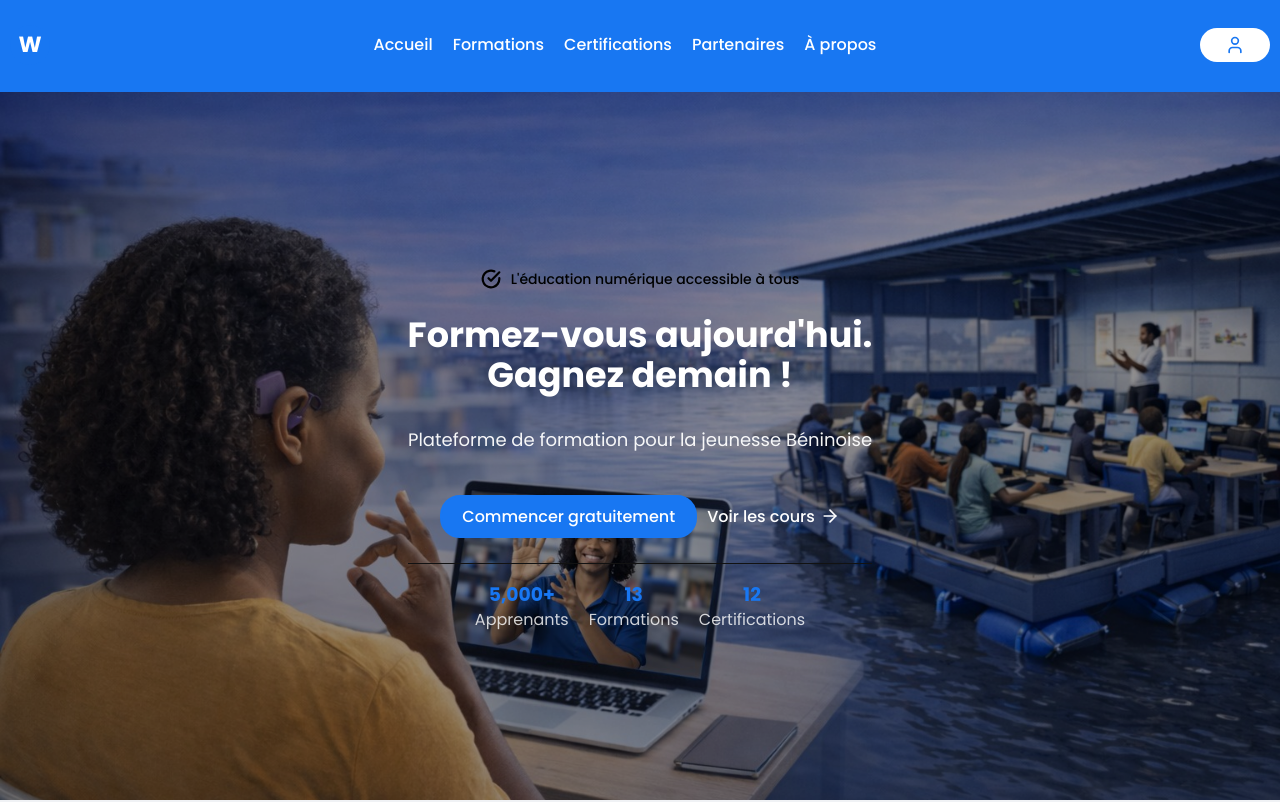
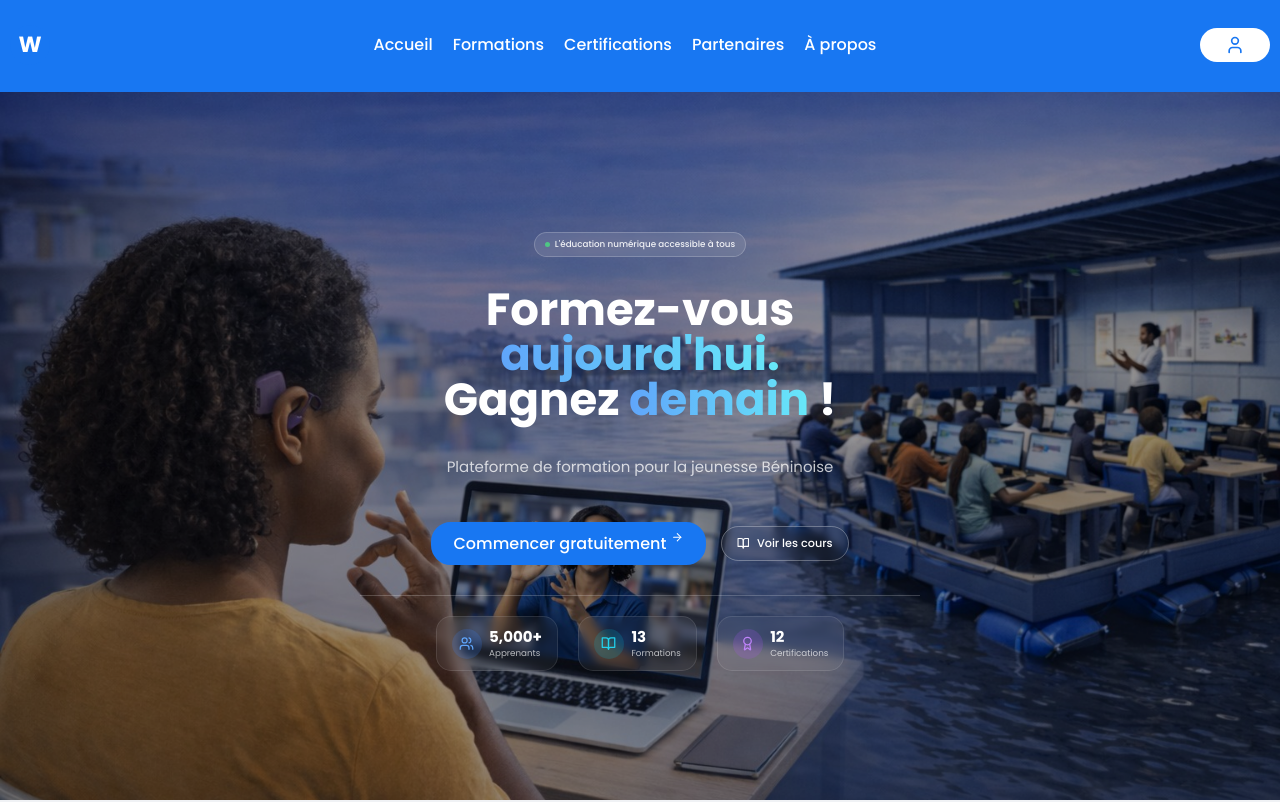
Before and after one commit to VOGLOSSOU/win-academy-fronend-app, a Next.js app: page / in a window 1280 px wide. Shown: the top 802 px of the page. Built offline with nearby package versions, Linux system fonts and the light colour scheme.

Commit message:
ça évolue

```diff
--- a/src/components/Hero.tsx
+++ b/src/components/Hero.tsx
@@ -2,7 +2,7 @@
 
 import Link from 'next/link';
 import Image from 'next/image';
-import { ArrowRight } from 'lucide-react';
+import { ArrowRight, Users, BookOpen, Award } from 'lucide-react';
 
 export default function Hero() {
   return (
@@ -10,47 +10,69 @@ export default function Hero() {
       <div className="hero-background"></div>
       <div className="container mx-auto px-4 relative z-10">
         <div className="grid md:grid-cols-1 gap-12 items-center">
-          {/* Content - Centered */}
-          <div className="animate-fade-in text-center max-w-4xl mx-auto">
-            <div className="section-title mb-4 justify-center">
-              <Image
-                src="/images/icon-check.svg"
-                alt="icon"
-                width={24}
-                height={24}
-                className="w-6 h-6"
-              />
-              <span>L'éducation numérique accessible à tous</span>
+          {/* Content - Centered with animations */}
+          <div className="text-center max-w-4xl mx-auto">
+            {/* Badge */}
+            <div className="animate-slide-up mb-6 inline-flex items-center gap-2 bg-white/10 backdrop-blur-sm px-4 py-2 rounded-full border border-white/20">
+              <span className="w-2 h-2 bg-green-400 rounded-full animate-pulse"></span>
+              <span className="text-white/90 text-sm font-medium">L'éducation numérique accessible à tous</span>
             </div>
-            <h1 className="section-heading mb-6">
-              Formez-vous aujourd'hui.<br />Gagnez demain !
+
+            {/* Main Title */}
+            <h1 className="animate-slide-up-delay-1 section-heading mb-8 text-5xl md:text-7xl font-bold leading-tight">
+              <span className="text-white">Formez-vous </span>
+              <span className="text-transparent bg-clip-text bg-gradient-to-r from-blue-400 to-cyan-300">aujourd'hui.</span>
+              <br />
+              <span className="text-white">Gagnez </span>
+              <span className="text-transparent bg-clip-text bg-gradient-to-r from-blue-400 to-cyan-300">demain</span>
+              <span className="text-white"> !</span>
             </h1>
-            <p className="section-description mb-8">
+
+            {/* Description */}
+            <p className="animate-slide-up-delay-2 section-description mb-10 text-xl md:text-2xl text-white/80 font-light max-w-2xl mx-auto">
               Plateforme de formation pour la jeunesse Béninoise
             </p>
-            <div className="flex flex-wrap items-center justify-center gap-4">
-              <Link href="/formations" className="btn-primary">
-                Commencer gratuitement
+
+            {/* Buttons */}
+            <div className="animate-slide-up-delay-3 flex flex-wrap items-center justify-center gap-6">
+              <Link href="/formations" className="btn-primary group">
+                <span>Commencer gratuitement</span>
+                <ArrowRight className="w-5 h-5 ml-2 group-hover:translate-x-1 transition-transform" />
               </Link>
-              <Link href="/certifications" className="flex items-center gap-2 text-white hover:text-gray-200 transition-colors font-medium">
-                Voir les cours
-                <ArrowRight size={20} />
+              <Link href="/formations" className="flex items-center gap-3 text-white hover:text-blue-300 transition-colors font-medium text-lg px-6 py-3 rounded-full border border-white/30 hover:border-white/50 backdrop-blur-sm hover:bg-white/10 transition-all">
+                <BookOpen className="w-5 h-5" />
+                <span>Voir les cours</span>
               </Link>
             </div>
 
-            {/* Stats */}
-            <div className="flex flex-wrap justify-center gap-8 mt-10 pt-8 border-t border-gray-200/30">
-              <div>
-                <p className="text-3xl font-bold text-primary">5,000+</p>
-                <p className="text-white/80">Apprenants</p>
+            {/* Stats with icons */}
+            <div className="animate-slide-up-delay-3 flex flex-wrap justify-center gap-8 mt-12 pt-8 border-t border-white/20">
+              <div className="flex items-center gap-3 bg-white/5 backdrop-blur-sm px-6 py-4 rounded-2xl border border-white/10 hover:bg-white/10 transition-all hover:-translate-y-1">
+                <div className="w-12 h-12 rounded-full bg-blue-500/20 flex items-center justify-center">
+                  <Users className="w-6 h-6 text-blue-400" />
+                </div>
+                <div className="text-left">
+                  <p className="text-2xl font-bold text-white">5,000+</p>
+                  <p className="text-white/70 text-sm">Apprenants</p>
+                </div>
               </div>
-              <div>
-                <p className="text-3xl font-bold text-primary">13</p>
-                <p className="text-white/80">Formations</p>
+              <div className="flex items-center gap-3 bg-white/5 backdrop-blur-sm px-6 py-4 rounded-2xl border border-white/10 hover:bg-white/10 transition-all hover:-translate-y-1">
+                <div className="w-12 h-12 rounded-full bg-cyan-500/20 flex items-center justify-center">
+                  <BookOpen className="w-6 h-6 text-cyan-400" />
+                </div>
+                <div className="text-left">
+                  <p className="text-2xl font-bold text-white">13</p>
+                  <p className="text-white/70 text-sm">Formations</p>
+                </div>
               </div>
-              <div>
-                <p className="text-3xl font-bold text-primary">12</p>
-                <p className="text-white/80">Certifications</p>
+              <div className="flex items-center gap-3 bg-white/5 backdrop-blur-sm px-6 py-4 rounded-2xl border border-white/10 hover:bg-white/10 transition-all hover:-translate-y-1">
+                <div className="w-12 h-12 rounded-full bg-purple-500/20 flex items-center justify-center">
+                  <Award className="w-6 h-6 text-purple-400" />
+                </div>
+                <div className="text-left">
+                  <p className="text-2xl font-bold text-white">12</p>
+                  <p className="text-white/70 text-sm">Certifications</p>
+                </div>
               </div>
             </div>
           </div>
--- a/src/style.css
+++ b/src/style.css
@@ -211,6 +211,7 @@ header {
     min-height: 100vh;
     display: flex;
     align-items: center;
+    overflow: hidden;
 }
 
 .hero-background {
@@ -225,6 +226,33 @@ header {
     z-index: -1;
 }
 
+/* Modern overlay with film effect */
+.hero-background::before {
+    content: '';
+    position: absolute;
+    top: 0;
+    left: 0;
+    right: 0;
+    bottom: 0;
+    background:
+        repeating-linear-gradient(
+            0deg,
+            transparent,
+            transparent 2px,
+            rgba(0, 0, 0, 0.03) 2px,
+            rgba(0, 0, 0, 0.03) 4px
+        ),
+        repeating-linear-gradient(
+            90deg,
+            transparent,
+            transparent 2px,
+            rgba(0, 0, 0, 0.03) 2px,
+            rgba(0, 0, 0, 0.03) 4px
+        );
+    z-index: 1;
+    pointer-events: none;
+}
+
 .hero-background::after {
     content: '';
     position: absolute;
@@ -232,7 +260,68 @@ header {
     left: 0;
     right: 0;
     bottom: 0;
-    background: linear-gradient(to bottom, rgba(0, 0, 0, 0.7) 0%, rgba(0, 0, 0, 0.9) 100%);
+    background:
+        radial-gradient(ellipse at center, rgba(0, 0, 0, 0.75) 0%, rgba(0, 0, 0, 0.88) 50%, rgba(0, 0, 0, 0.95) 100%),
+        linear-gradient(
+            135deg,
+            rgba(0, 0, 0, 0.95) 0%,
+            rgba(0, 0, 0, 0.90) 50%,
+            rgba(0, 0, 0, 0.95) 100%
+        );
+    z-index: 0;
+}
+
+/* Hero content animations */
+@keyframes slideInUp {
+    from {
+        opacity: 0;
+        transform: translateY(40px);
+    }
+    to {
+        opacity: 1;
+        transform: translateY(0);
+    }
+}
+
+@keyframes pulse-glow {
+    0%, 100% {
+        box-shadow: 0 0 20px rgba(59, 130, 246, 0.5);
+    }
+    50% {
+        box-shadow: 0 0 40px rgba(59, 130, 246, 0.8);
+    }
+}
+
+@keyframes float {
+    0%, 100% {
+        transform: translateY(0);
+    }
+    50% {
+        transform: translateY(-10px);
+    }
+}
+
+.animate-slide-up {
+    animation: slideInUp 0.8s ease-out forwards;
+}
+
+.animate-slide-up-delay-1 {
+    animation: slideInUp 0.8s ease-out 0.2s forwards;
+    opacity: 0;
+}
+
+.animate-slide-up-delay-2 {
+    animation: slideInUp 0.8s ease-out 0.4s forwards;
+    opacity: 0;
+}
+
+.animate-slide-up-delay-3 {
+    animation: slideInUp 0.8s ease-out 0.6s forwards;
+    opacity: 0;
+}
+
+.animate-float {
+    animation: float 3s ease-in-out infinite;
 }
 
 .hero-main-container {
@@ -272,11 +361,12 @@ header {
 }
 
 .section-heading {
-    font-size: 3.5rem;
-    line-height: 1.15;
+    font-size: 4rem;
+    line-height: 1.1;
     color: var(--white);
-    font-weight: bold;
+    font-weight: 800;
     padding: 1.5rem 0;
+    letter-spacing: -0.02em;
 }
 
 .section-description {
@@ -288,18 +378,22 @@ header {
 
 .btn-primary {
     display: inline-flex;
-    background: var(--primary);
-    padding: 0.7rem 2rem;
-    border-radius: 2rem;
-    font-weight: 500;
+    align-items: center;
+    background: linear-gradient(135deg, #2563eb 0%, #3b82f6 100%);
+    padding: 1rem 2.5rem;
+    border-radius: 3rem;
+    font-weight: 600;
+    font-size: 1.1rem;
     color: var(--white);
     transition: all 0.3s ease;
-    border: 2px solid var(--primary);
+    border: none;
+    box-shadow: 0 4px 15px rgba(37, 99, 235, 0.4);
 }
 
 .btn-primary:hover {
-    background: transparent;
-    color: var(--primary);
+    transform: translateY(-3px);
+    box-shadow: 0 8px 25px rgba(37, 99, 235, 0.6);
+    background: linear-gradient(135deg, #1d4ed8 0%, #2563eb 100%);
 }
 
 .btn-none {
@@ -1193,7 +1287,7 @@ footer {
     }
 
     .section-heading {
-        font-size: 3rem;
+        font-size: 2.5rem;
     }
 
     .section-description {
```
